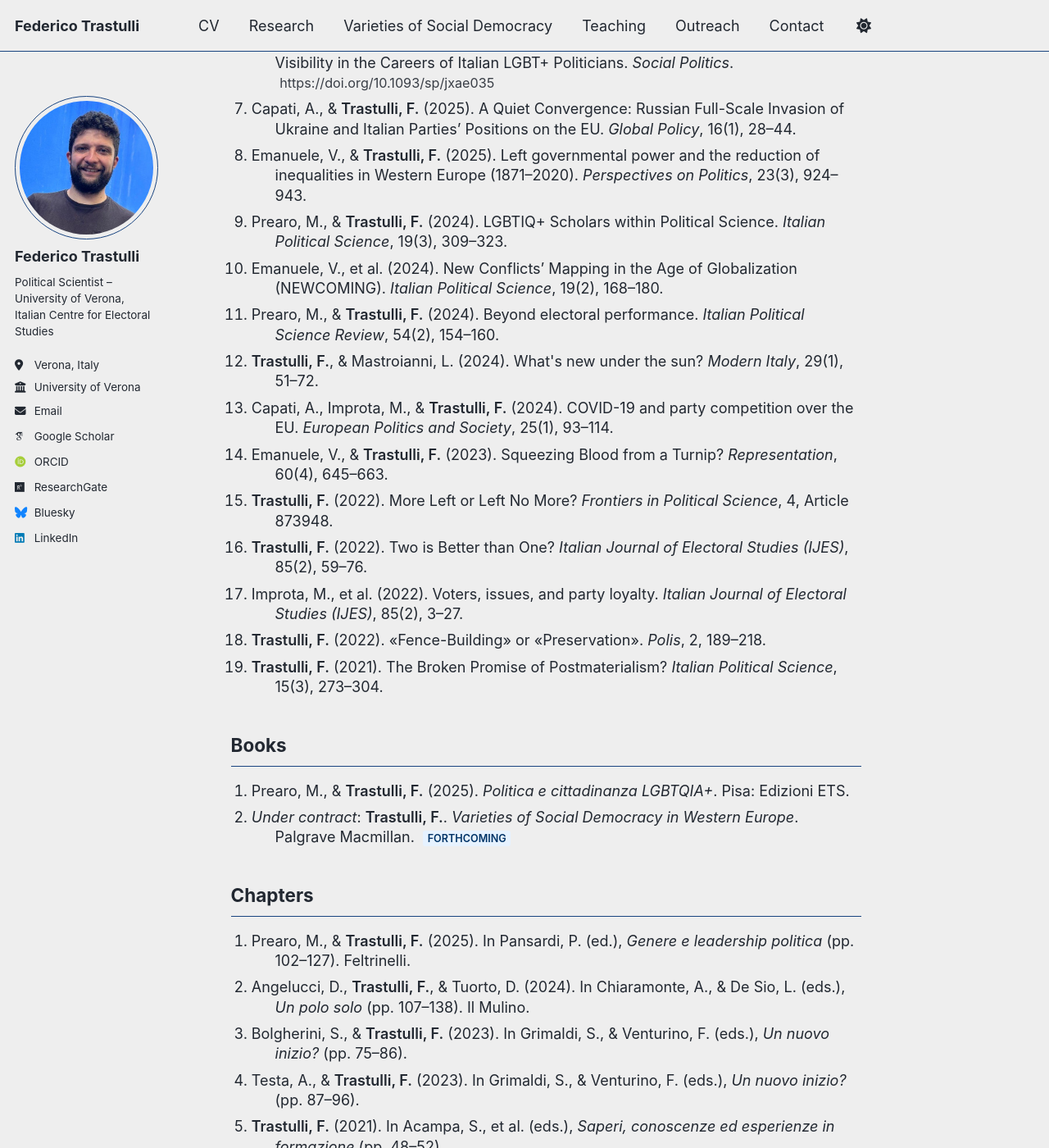
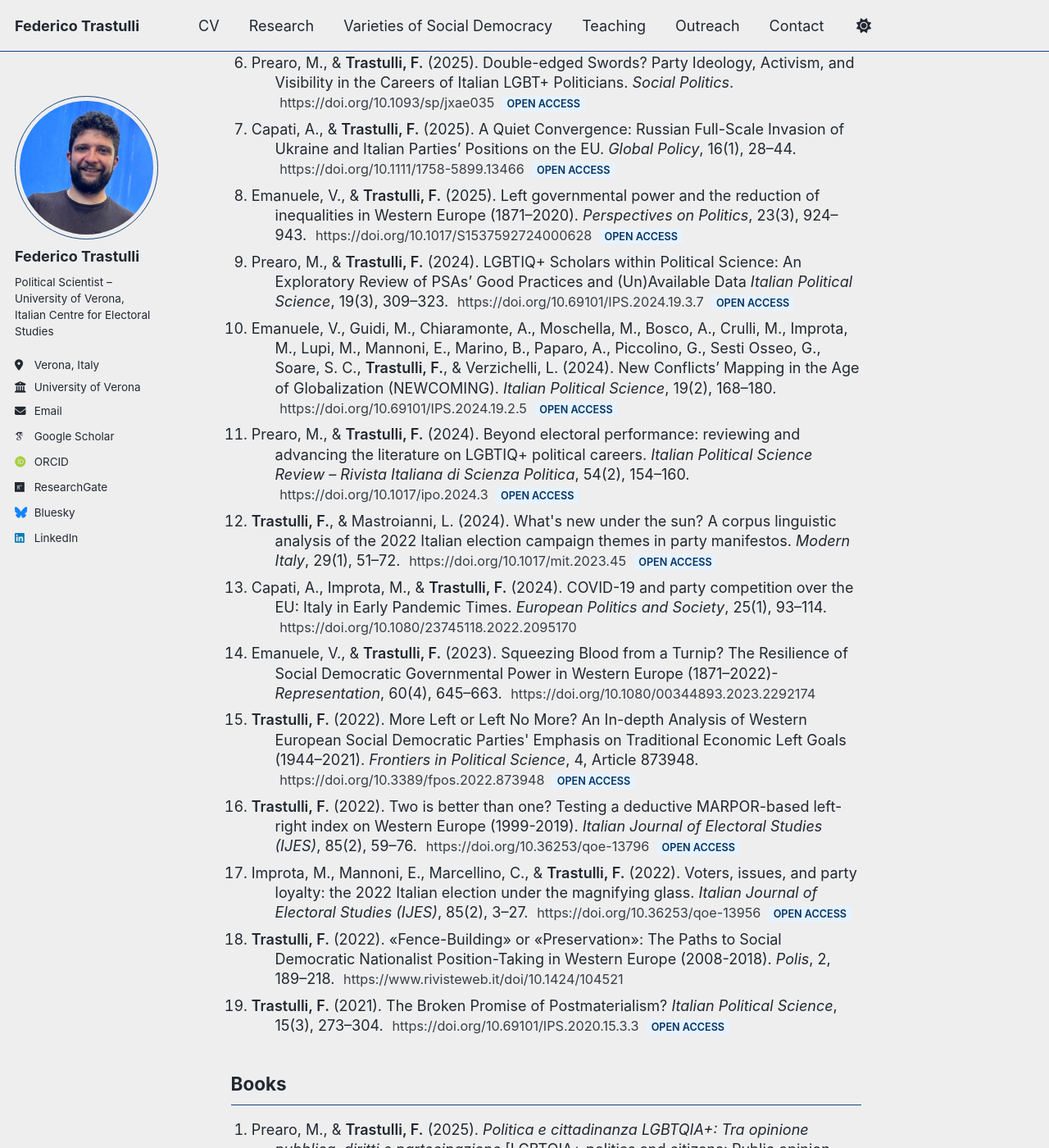
Before and after one commit to federicotrastulli/federicotrastulli.github.io, a Jekyll site: the page built from _pages/research.html, in a window 1280 px wide and 1400 px high, scrolled down 586 px. Shown: the whole window at 82% size. Built offline with Jekyll 4.4.1, drawn with Linux system fonts in a browser that asks for light colours; some web fonts are replaced; a script bundle is joined from its source files by our own code; library files that are not in the unit come from our copies; some of the changed text lies outside the part shown.

Commit message:
Update research.html

```diff
--- a/_pages/research.html
+++ b/_pages/research.html
@@ -22,6 +22,10 @@ author_profile: true
     <span class="me">Trastulli, F.</span> (2025).
     Left Parties’ Strategies and Working-Class Vote in Contemporary Western Europe (2002–2020).
     <em>Electoral Studies</em>, 98, Article 103006.
+     <a href="https://doi.org/10.1016/j.electstud.2025.103006" class="doi">
+      https://doi.org/10.1016/j.electstud.2025.103006
+    </a>
+    <span class="badge oa">Open Access</span>
   </li>
 
   <li>
@@ -41,6 +45,7 @@ author_profile: true
     <a href="https://doi.org/10.1017/ipo.2025.10065" class="doi">
       https://doi.org/10.1017/ipo.2025.10065
     </a>
+    <span class="badge oa">Open Access</span>
   </li>
 
   <li>
@@ -60,84 +65,134 @@ author_profile: true
     <a href="https://doi.org/10.1093/sp/jxae035" class="doi">
       https://doi.org/10.1093/sp/jxae035
     </a>
+    <span class="badge oa">Open Access</span>
   </li>
 
   <li>
     Capati, A., &amp; <span class="me">Trastulli, F.</span> (2025).
     A Quiet Convergence: Russian Full-Scale Invasion of Ukraine and Italian Parties’ Positions on the EU.
     <em>Global Policy</em>, 16(1), 28–44.
+    <a href="https://doi.org/10.1111/1758-5899.13466" class="doi">
+      https://doi.org/10.1111/1758-5899.13466
+    </a>
+    <span class="badge oa">Open Access</span>
   </li>
 
   <li>
     Emanuele, V., &amp; <span class="me">Trastulli, F.</span> (2025).
     Left governmental power and the reduction of inequalities in Western Europe (1871–2020).
     <em>Perspectives on Politics</em>, 23(3), 924–943.
+    <a href="https://doi.org/10.1017/S1537592724000628" class="doi">
+      https://doi.org/10.1017/S1537592724000628
+    </a>
+    <span class="badge oa">Open Access</span>
   </li>
 
   <li>
     Prearo, M., &amp; <span class="me">Trastulli, F.</span> (2024).
-    LGBTIQ+ Scholars within Political Science.
+    LGBTIQ+ Scholars within Political Science: An Exploratory Review of PSAs’ Good Practices and (Un)Available Data
     <em>Italian Political Science</em>, 19(3), 309–323.
+    <a href="https://doi.org/10.69101/IPS.2024.19.3.7" class="doi">
+      https://doi.org/10.69101/IPS.2024.19.3.7
+    </a>
+    <span class="badge oa">Open Access</span>
   </li>
 
   <li>
-    Emanuele, V., et al. (2024).
+    Emanuele, V., Guidi, M., Chiaramonte, A., Moschella, M., Bosco, A., Crulli, M., Improta, M., Lupi, M., Mannoni, E., Marino, B., Paparo, A., Piccolino, G., Sesti Osseo, G., Soare, S. C., <span class="me">Trastulli, F.</span>, &amp; Verzichelli, L. (2024).
     New Conflicts’ Mapping in the Age of Globalization (NEWCOMING).
     <em>Italian Political Science</em>, 19(2), 168–180.
+    <a href="https://doi.org/10.69101/IPS.2024.19.2.5" class="doi">
+      https://doi.org/10.69101/IPS.2024.19.2.5
+    </a>
+    <span class="badge oa">Open Access</span>
   </li>
 
   <li>
     Prearo, M., &amp; <span class="me">Trastulli, F.</span> (2024).
-    Beyond electoral performance.
-    <em>Italian Political Science Review</em>, 54(2), 154–160.
+    Beyond electoral performance: reviewing and advancing the literature on LGBTIQ+ political careers.
+    <em>Italian Political Science Review – Rivista Italiana di Scienza Politica</em>, 54(2), 154–160.
+    <a href="https://doi.org/10.1017/ipo.2024.3" class="doi">
+      https://doi.org/10.1017/ipo.2024.3
+    </a>
+    <span class="badge oa">Open Access</span>
   </li>
 
   <li>
     <span class="me">Trastulli, F.</span>, &amp; Mastroianni, L. (2024).
-    What's new under the sun?
+    What's new under the sun? A corpus linguistic analysis of the 2022 Italian election campaign themes in party manifestos.
     <em>Modern Italy</em>, 29(1), 51–72.
+    <a href="https://doi.org/10.1017/mit.2023.45" class="doi">
+      https://doi.org/10.1017/mit.2023.45
+    </a>
+    <span class="badge oa">Open Access</span>
   </li>
 
   <li>
     Capati, A., Improta, M., &amp; <span class="me">Trastulli, F.</span> (2024).
-    COVID-19 and party competition over the EU.
+    COVID-19 and party competition over the EU: Italy in Early Pandemic Times.
     <em>European Politics and Society</em>, 25(1), 93–114.
+    <a href="https://doi.org/10.1080/23745118.2022.2095170" class="doi">
+      https://doi.org/10.1080/23745118.2022.2095170
+    </a>
   </li>
 
   <li>
     Emanuele, V., &amp; <span class="me">Trastulli, F.</span> (2023).
-    Squeezing Blood from a Turnip?
+    Squeezing Blood from a Turnip? The Resilience of Social Democratic Governmental Power in Western Europe (1871–2022)-
     <em>Representation</em>, 60(4), 645–663.
+    <a href="https://doi.org/10.1080/00344893.2023.2292174" class="doi">
+      https://doi.org/10.1080/00344893.2023.2292174
+    </a>
   </li>
 
   <li>
     <span class="me">Trastulli, F.</span> (2022).
-    More Left or Left No More?
+    More Left or Left No More? An In-depth Analysis of Western European Social Democratic Parties' Emphasis on Traditional Economic Left Goals (1944–2021).
     <em>Frontiers in Political Science</em>, 4, Article 873948.
+    <a href="https://doi.org/10.3389/fpos.2022.873948" class="doi">
+      https://doi.org/10.3389/fpos.2022.873948
+    </a>
+    <span class="badge oa">Open Access</span>
   </li>
 
   <li>
     <span class="me">Trastulli, F.</span> (2022).
-    Two is Better than One?
+    Two is better than one? Testing a deductive MARPOR-based left-right index on Western Europe (1999-2019).
     <em>Italian Journal of Electoral Studies (IJES)</em>, 85(2), 59–76.
+    <a href="https://doi.org/10.36253/qoe-13796" class="doi">
+      https://doi.org/10.36253/qoe-13796
+    </a>
+    <span class="badge oa">Open Access</span>
   </li>
 
   <li>
-    Improta, M., et al. (2022).
-    Voters, issues, and party loyalty.
+    Improta, M., Mannoni, E., Marcellino, C., &amp; <span class="me">Trastulli, F.</span> (2022).
+    Voters, issues, and party loyalty: the 2022 Italian election under the magnifying glass.
     <em>Italian Journal of Electoral Studies (IJES)</em>, 85(2), 3–27.
+    <a href="https://doi.org/10.36253/qoe-13956" class="doi">
+      https://doi.org/10.36253/qoe-13956
+    </a>
+    <span class="badge oa">Open Access</span>
   </li>
 
   <li>
     <span class="me">Trastulli, F.</span> (2022).
-    «Fence-Building» or «Preservation».
+    «Fence-Building» or «Preservation»: The Paths to Social Democratic Nationalist Position-Taking in Western Europe (2008-2018).
     <em>Polis</em>, 2, 189–218.
+    <a href="https://www.rivisteweb.it/doi/10.1424/104521" class="doi">
+      https://www.rivisteweb.it/doi/10.1424/104521
+    </a>
   </li>
 
   <li>
     <span class="me">Trastulli, F.</span> (2021).
     The Broken Promise of Postmaterialism?
     <em>Italian Political Science</em>, 15(3), 273–304.
+    <a href="https://doi.org/10.69101/IPS.2020.15.3.3" class="doi">
+      https://doi.org/10.69101/IPS.2020.15.3.3
+    </a>
+    <span class="badge oa">Open Access</span>
   </li>
 </ol>
 
@@ -145,13 +200,18 @@ author_profile: true
 <ol>
   <li>
     Prearo, M., &amp; <span class="me">Trastulli, F.</span> (2025).
-    <em>Politica e cittadinanza LGBTQIA+</em>.
+    <em>Politica e cittadinanza LGBTQIA+: Tra opinione pubblica, diritti e partecipazione</em> [LGBTQIA+ politics and citizens: Public opinion, rights, and participation].
     Pisa: Edizioni ETS.
+    <a href="https://www.edizioniets.com/scheda.asp?n=9788846772589" class="doi">
+      https://www.edizioniets.com/scheda.asp?n=9788846772589
+    </a>
+    <span class="badge oa">Open Access</span>
   </li>
+
   <li>
     <em>Under contract</em>:
     <span class="me">Trastulli, F.</span>.
-    <em>Varieties of Social Democracy in Western Europe</em>.
+    <em>Varieties of Social Democracy in Western Europe: The Impact of External Constraints on Ideological Differences</em>.
     Palgrave Macmillan.
     <span class="badge forthcoming">Forthcoming</span>
   </li>
@@ -160,34 +220,46 @@ author_profile: true
 <h2>Chapters</h2>
 <ol>
   <li>
-    Prearo, M., &amp; <span class="me">Trastulli, F.</span> (2025).
-    In Pansardi, P. (ed.), <em>Genere e leadership politica</em> (pp. 102–127). Feltrinelli.
+    Prearo, M., &amp; <span class="me">Trastulli, F.</span> (2025). Una carriera arcobaleno? Elezioni e rappresentanza politica LGBT+ in Italia [A rainbow career? Elections and LGBT+ political representation in Italy].
+    In Pansardi, P. (ed.), <em>Genere e leadership politica: Le carriere politiche delle donne e delle persone LGBT+ in Italia</em> (pp. 102–127). Feltrinelli.
+    <a href="https://fondazionefeltrinelli.it/scopri/genere-e-leadership-politica/" class="doi">
+      https://fondazionefeltrinelli.it/scopri/genere-e-leadership-politica/
+    </a>
+    <span class="badge oa">Open Access</span>
   </li>
 
   <li>
-    Angelucci, D., <span class="me">Trastulli, F.</span>, &amp; Tuorto, D. (2024).
-    In Chiaramonte, A., &amp; De Sio, L. (eds.), <em>Un polo solo</em> (pp. 107–138). Il Mulino.
+    Angelucci, D., <span class="me">Trastulli, F.</span>, &amp; Tuorto, D. (2024). Cronaca di una morte annunciata. La partecipazione elettorale in Italia, 2022 [Chronicle of a death foretold. Electoral participation in Italy, 2022].
+    In Chiaramonte, A., &amp; De Sio, L. (eds.), <em>Un polo solo. Le elezioni politiche del 2022</em> (pp. 107–138). Il Mulino.
   </li>
 
   <li>
-    Bolgherini, S., &amp; <span class="me">Trastulli, F.</span> (2023).
-    In Grimaldi, S., &amp; Venturino, F. (eds.), <em>Un nuovo inizio?</em> (pp. 75–86).
+    Bolgherini, S., &amp; <span class="me">Trastulli, F.</span> (2023). Voglia di sinistra: la collocazione sullo spettro politico [Left-right self-collocation of PD’s selectorate at the 2023 primaries].
+    In Grimaldi, S., &amp; Venturino, F. (eds.), <em>Un nuovo inizio? Il Partito Democratico e l’elezione di Elly Schlein</em> (pp. 75–86). Padova University Press.
+    <a href="https://www.padovauniversitypress.it/it/publications/9788869383717" class="doi">
+      https://www.padovauniversitypress.it/it/publications/9788869383717
+    </a>
+    <span class="badge oa">Open Access</span>
   </li>
 
   <li>
-    Testa, A., &amp; <span class="me">Trastulli, F.</span> (2023).
-    In Grimaldi, S., &amp; Venturino, F. (eds.), <em>Un nuovo inizio?</em> (pp. 87–96).
+    Testa, A., &amp; <span class="me">Trastulli, F.</span> (2023). Nuova segretaria, solita passione: sempre altissimo l’interesse per la politica [2023 PD primaries and selectorate’s interest in politics].
+    In Grimaldi, S., &amp; Venturino, F. (eds.), <em>Un nuovo inizio? Il Partito Democratico e l’elezione di Elly Schlein</em> (pp. 87-96). Padova University Press.
+    <a href="https://www.padovauniversitypress.it/it/publications/9788869383717" class="doi">
+      https://www.padovauniversitypress.it/it/publications/9788869383717
+    </a>
+    <span class="badge oa">Open Access</span>
   </li>
 
   <li>
-    <span class="me">Trastulli, F.</span> (2021).
-    In Acampa, S., et al. (eds.),
-    <em>Saperi, conoscenze ed esperienze in formazione</em> (pp. 48–52).
+    <span class="me">Trastulli, F.</span> (2021). Manifesti elettorali e posizionamento ideologico [Electoral manifestos and ideological positioning].
+    In Acampa, S., Gargiulo, G., Gatti, R., Mazza, R., &amp; Paolillo, M. (eds.), <em>Saperi, conoscenze ed esperienze in formazione</em> (pp. 48–52). libreriauniversitaria.it Edizioni.
   </li>
 </ol>
 
 <h2>Current projects</h2>
 <ul>
+  <li>Angelucci, A., Carrieri, L., <span class="me">Trastulli, F.</span>, & Vittori, D. Class, gender, and vote for left and radical right parties.</li>
   <li>Crulli, M., Emanuele, V., &amp; <span class="me">Trastulli, F.</span>. Intersectionality and electoral participation.</li>
   <li>Dassonneville, R., &amp; <span class="me">Trastulli, F.</span>. Working-Class Electoral Cross-Pressures.</li>
   <li>De Sio, L., Paparo, A., &amp; <span class="me">Trastulli, F.</span>. Who takes the cue?</li>
```
